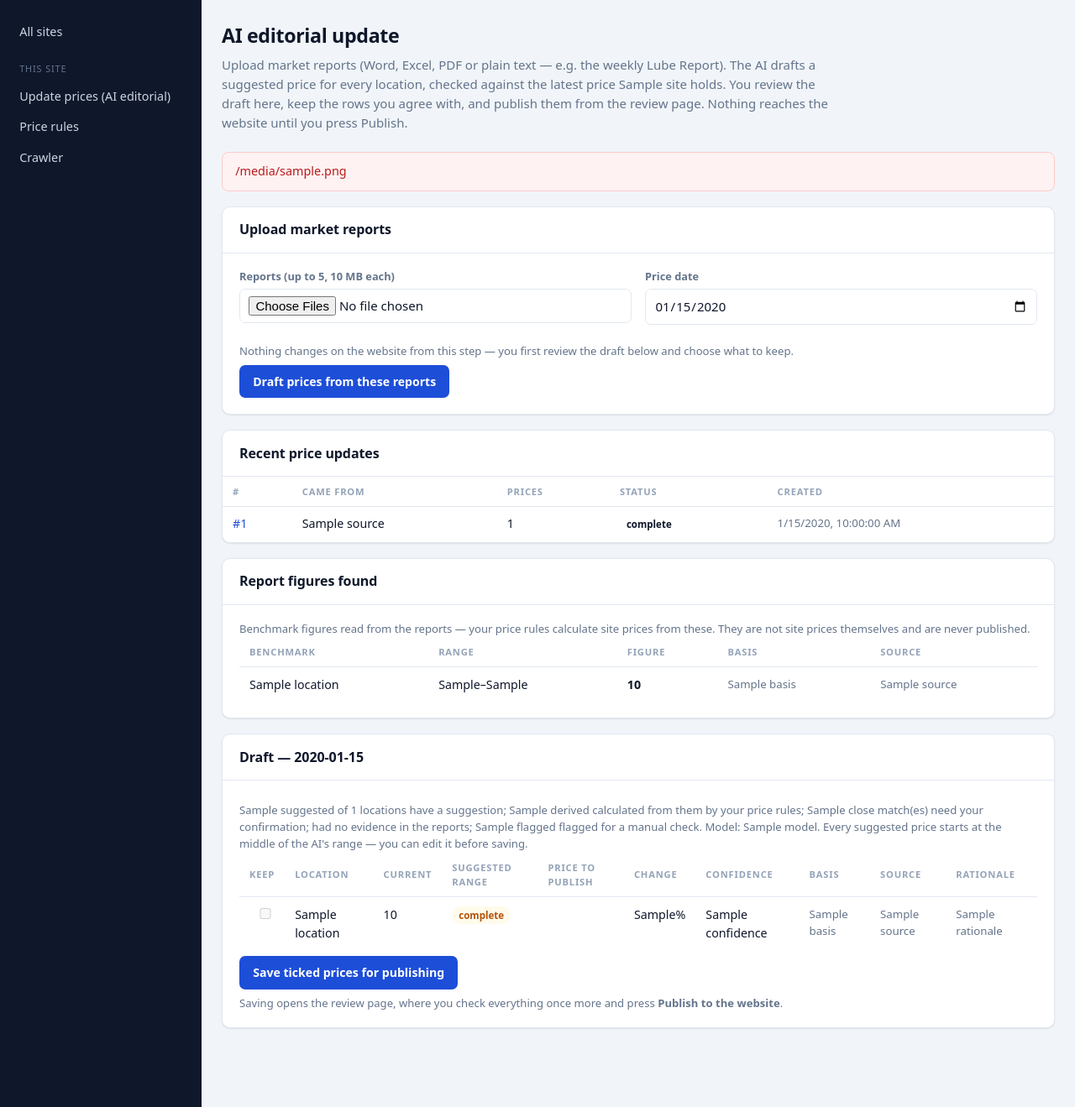
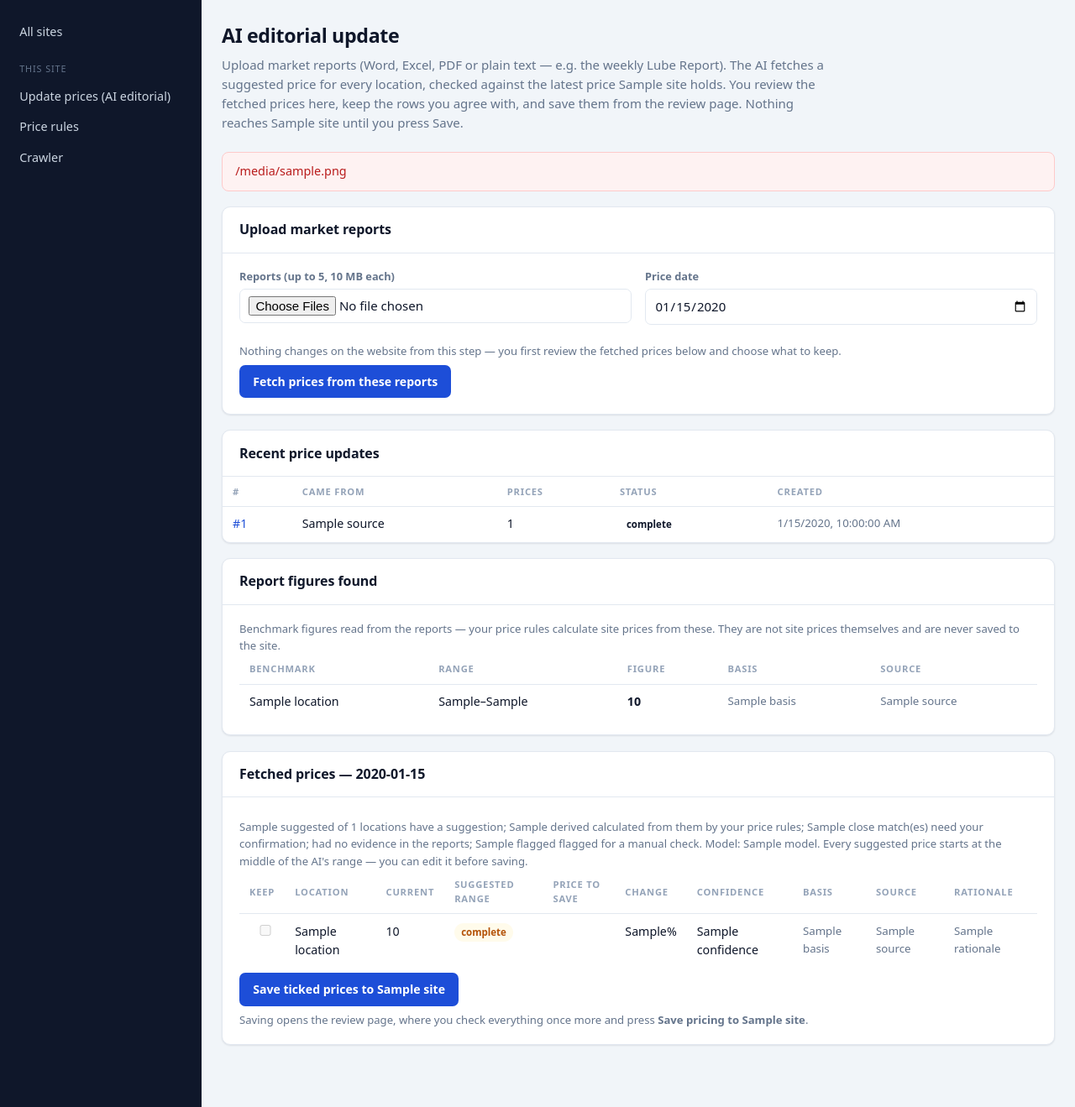
Before and after one commit to kanojiyapratik/petrosil, a FastAPI app: template app/templates/editorial.html in a window 1280 px wide. Shown: the part 64-1383 px from the top of the page at 84% size. Run offline with FastAPI, Linux system fonts and the light colour scheme; the template is opened without the code that fills it: most values are stand-ins (such as "Sample title", 1, 10 or a date in 2020); parts of the project's set-up code (start-up, migrations or seed data) failed here and were passed over.

Commit message:
feat: fetch and save, not draft and publish — the owner's words
'Draft prices' becomes 'Fetch prices', the review page's button says
'Save pricing to <site>', and 'published' reads 'saved to website'
throughout. Same machinery, the editor's vocabulary.

Co-Authored-By: Claude Fable 5 <noreply@anthropic.com>

```diff
--- a/app/console/routes.py
+++ b/app/console/routes.py
@@ -66,7 +66,7 @@ def tone_for(status: str | None) -> str:
 # "rollback" and "unmatched" become words a person would use. Owner's ask.
 STATUS_LABELS = {
     "draft": "waiting for approval",
-    "committed": "published",
+    "committed": "saved to website",
     "rolled_back": "undone",
     "discarded": "deleted",
     "new": "new price",
--- a/app/console/routes_prices.py
+++ b/app/console/routes_prices.py
@@ -431,6 +431,6 @@ def create_price_routes(
 
         store.record(user.email, "discarded a draft batch", site.slug, f"batch #{batch_id}")
 
-        return back(f"/console/sites/{site.slug}/prices", "ok", f"Update #{batch_id} deleted. Nothing was published.")
+        return back(f"/console/sites/{site.slug}/prices", "ok", f"Update #{batch_id} deleted. Nothing was saved.")
 
     return router
--- a/app/console/routes_rules.py
+++ b/app/console/routes_rules.py
@@ -162,7 +162,7 @@ def create_rules_routes(
         return back(
             site.slug,
             "ok",
-            f"Rule saved: {derived} = {reference} {pct:+g}%. It runs on every new draft.{preview}",
+            f"Rule saved: {derived} = {reference} {pct:+g}%. It runs on every new fetch.{preview}",
         )
 
     @router.post("/console/sites/{slug}/rules/{rule_id}/toggle")
--- a/app/templates/crawler.html
+++ b/app/templates/crawler.html
@@ -2,7 +2,7 @@
 {% block content %}
 <h1>Crawler</h1>
 <p class="lede">
-  Each URL is checked every {{ interval_minutes }} minutes and read with AI. Nothing is published:
+  Each URL is checked every {{ interval_minutes }} minutes and read with AI. Nothing is saved to the site:
   findings appear below and you can save them as a price update like any other.
 </p>
 
@@ -142,7 +142,7 @@
           locations the price belongs to (with a warning if the currency or unit differs), and
           you confirm — tick the row and it saves under the location you picked. Of the rest,
           those that differ from what the site holds are ticked for you, and nothing reaches the
-          website until you press Publish on the review page.
+          website until you press Save pricing on the review page.
         </p>
         <div class="actions"><button type="submit">Save selected as a price update</button></div>
       </div>
--- a/app/templates/editorial.html
+++ b/app/templates/editorial.html
@@ -3,9 +3,9 @@
 <h1>AI editorial update</h1>
 <p class="lede">
   Upload market reports (Word, Excel, PDF or plain text — e.g. the weekly Lube Report). The AI
-  drafts a suggested price for every location, checked against the latest price
-  {{ site.name }} holds. You review the draft here, keep the rows you agree with, and publish
-  them from the review page. Nothing reaches the website until you press Publish.
+  fetches a suggested price for every location, checked against the latest price
+  {{ site.name }} holds. You review the fetched prices here, keep the rows you agree with, and save
+  them from the review page. Nothing reaches {{ site.name }} until you press Save.
 </p>
 
 {% if error %}<div class="flash bad">{{ error }}</div>{% endif %}
@@ -26,10 +26,10 @@
         </div>
       </div>
       <p class="hint">
-        Nothing changes on the website from this step &mdash; you first review the draft below
+        Nothing changes on the website from this step &mdash; you first review the fetched prices below
         and choose what to keep.
       </p>
-      <div class="actions"><button type="submit">Draft prices from these reports</button></div>
+      <div class="actions"><button type="submit">Fetch prices from these reports</button></div>
     </form>
   </div>
 </div>
@@ -64,7 +64,7 @@
   <div class="body">
     <p class="hint" style="margin-top:0">
       Benchmark figures read from the reports — your price rules calculate site prices from
-      these. They are not site prices themselves and are never published.
+      these. They are not site prices themselves and are never saved to the site.
     </p>
     <table>
       <thead><tr><th>Benchmark</th><th>Range</th><th>Figure</th><th>Basis</th><th>Source</th></tr></thead>
@@ -86,7 +86,7 @@
 
 {% if rows is not none %}
 <div class="panel">
-  <div class="head"><h2>Draft — {{ pricedate }}</h2></div>
+  <div class="head"><h2>Fetched prices — {{ pricedate }}</h2></div>
   <div class="body">
     <p class="hint">
       {{ summary.suggested }} of {{ summary.total_locations }} locations have a suggestion;
@@ -104,7 +104,7 @@
         <thead>
           <tr>
             <th>Keep</th><th>Location</th><th>Current</th><th>Suggested range</th>
-            <th>Price to publish</th><th>Change</th><th>Confidence</th>
+            <th>Price to save</th><th>Change</th><th>Confidence</th>
             <th>Basis</th><th>Source</th><th>Rationale</th>
           </tr>
         </thead>
@@ -162,11 +162,11 @@
         </tbody>
       </table>
       <div class="actions">
-        <button type="submit">Save ticked prices for publishing</button>
+        <button type="submit">Save ticked prices to {{ site.name }}</button>
       </div>
       <p class="hint">
         Saving opens the review page, where you check everything once more and press
-        <strong>Publish to the website</strong>.
+        <strong>Save pricing to {{ site.name }}</strong>.
       </p>
     </form>
   </div>
```
Also changed, not shown: app/templates/batch.html (+7 -7 lines).
